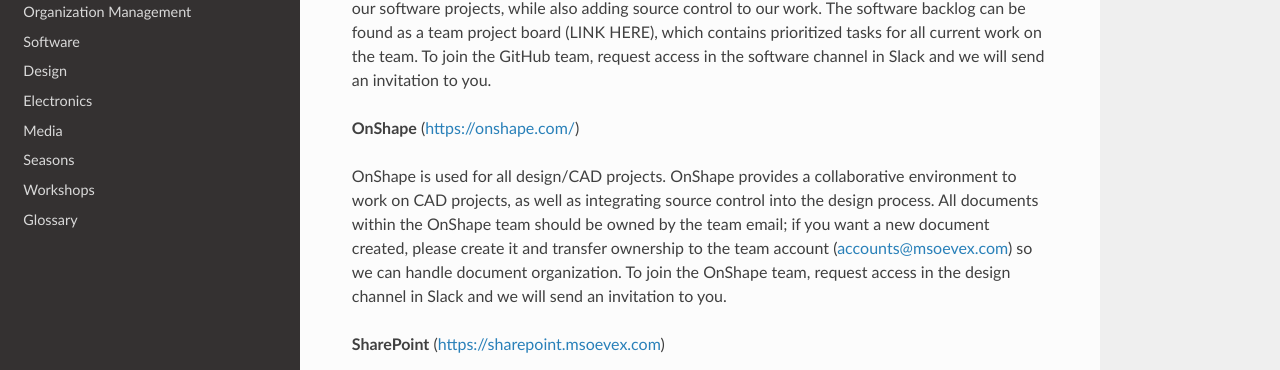
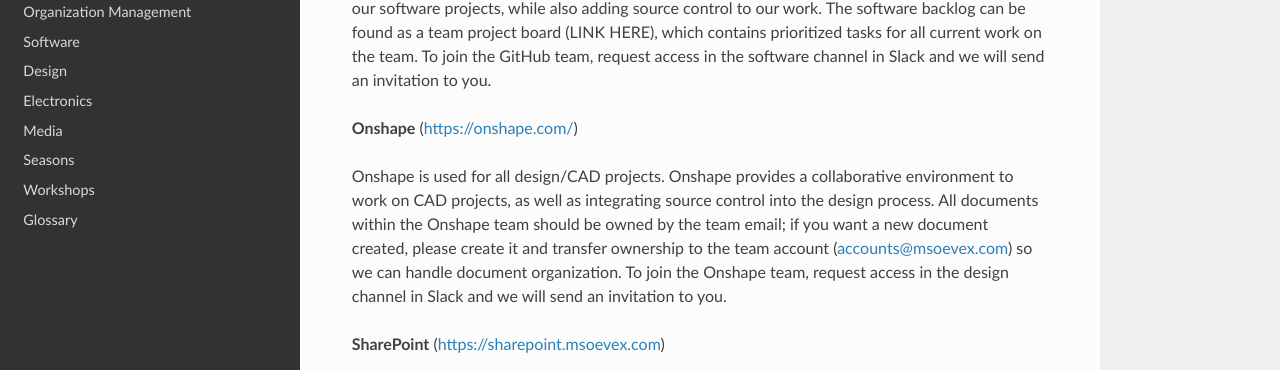
Before and after one commit to msoe-vex/docs, a Sphinx documentation site: the page built from source/getting-started/getting-started.rst, in a window 1280 px wide and 900 px high, scrolled down 384 px. Shown: the part 139-509 px from the top of the window. Built offline with Sphinx 7.4.7 and the Read the Docs theme 2.0.0, drawn with Linux system fonts in a browser that asks for light colours.

```diff
--- a/source/getting-started/getting-started.rst
+++ b/source/getting-started/getting-started.rst
@@ -25,13 +25,13 @@ Slack is currently used as our primary means of team communication. This slack c
 GitHub is used for all software projects. GitHub allows us to integrate our project management into our software projects, while also adding source control to our work. The software backlog can be found as a team project board (LINK HERE), which contains prioritized tasks for all current work on the team. To join the GitHub team, request access in the software channel in Slack and we will send an invitation to you.
 
 
-**OnShape** (|https://onshape.com/|)
+**Onshape** (|https://onshape.com/|)
 
 .. |https://onshape.com/| raw:: html
 
     <a href="https://onshape.com/" target="_blank">https://onshape.com/</a>
 
-OnShape is used for all design/CAD projects. OnShape provides a collaborative environment to work on CAD projects, as well as integrating source control into the design process. All documents within the OnShape team should be owned by the team email; if you want a new document created, please create it and transfer ownership to the team account (accounts@msoevex.com) so we can handle document organization. To join the OnShape team, request access in the design channel in Slack and we will send an invitation to you.
+Onshape is used for all design/CAD projects. Onshape provides a collaborative environment to work on CAD projects, as well as integrating source control into the design process. All documents within the Onshape team should be owned by the team email; if you want a new document created, please create it and transfer ownership to the team account (accounts@msoevex.com) so we can handle document organization. To join the Onshape team, request access in the design channel in Slack and we will send an invitation to you.
 
 
 **SharePoint** (|https://sharepoint.msoevex.com|)
```
